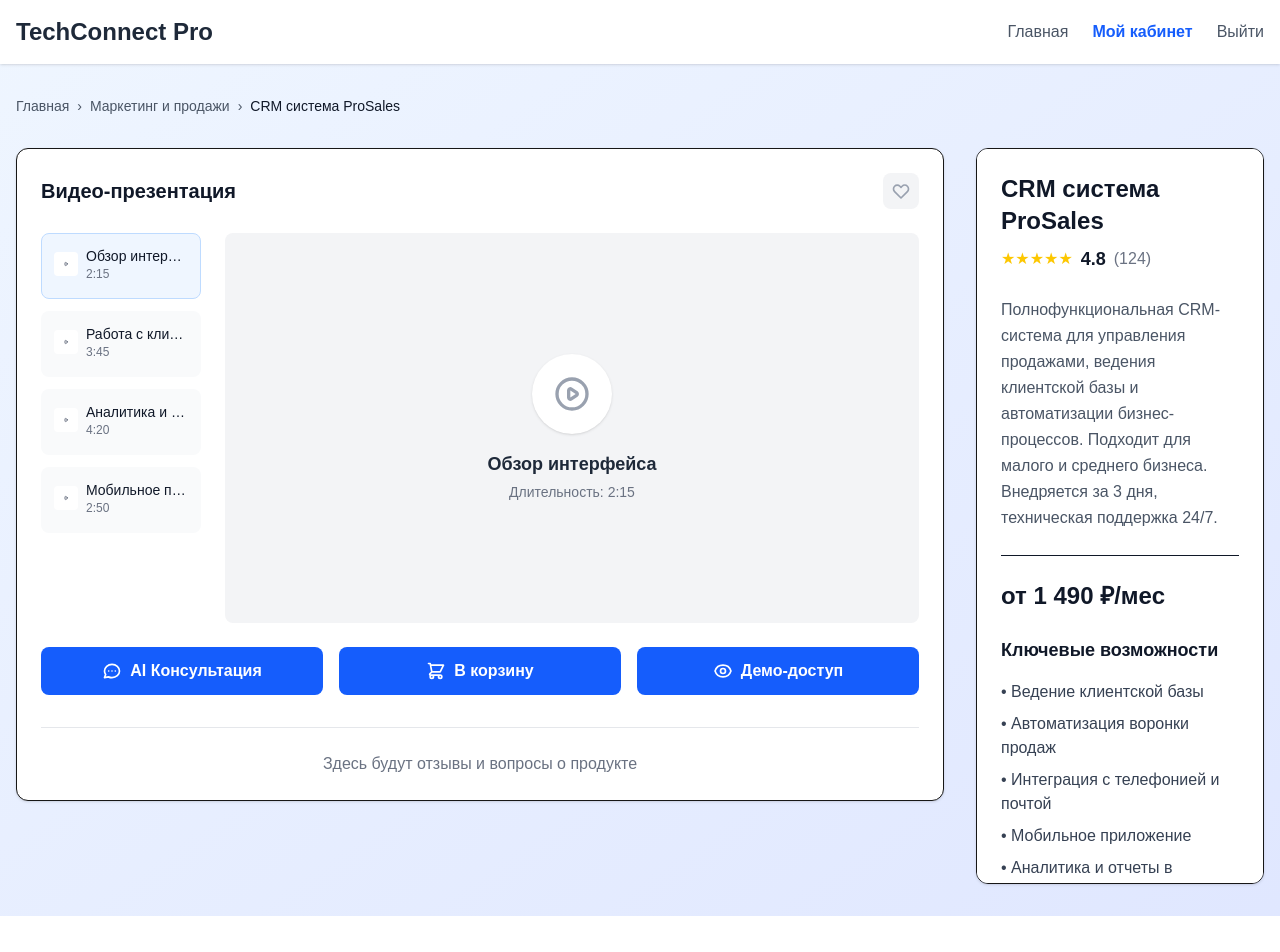
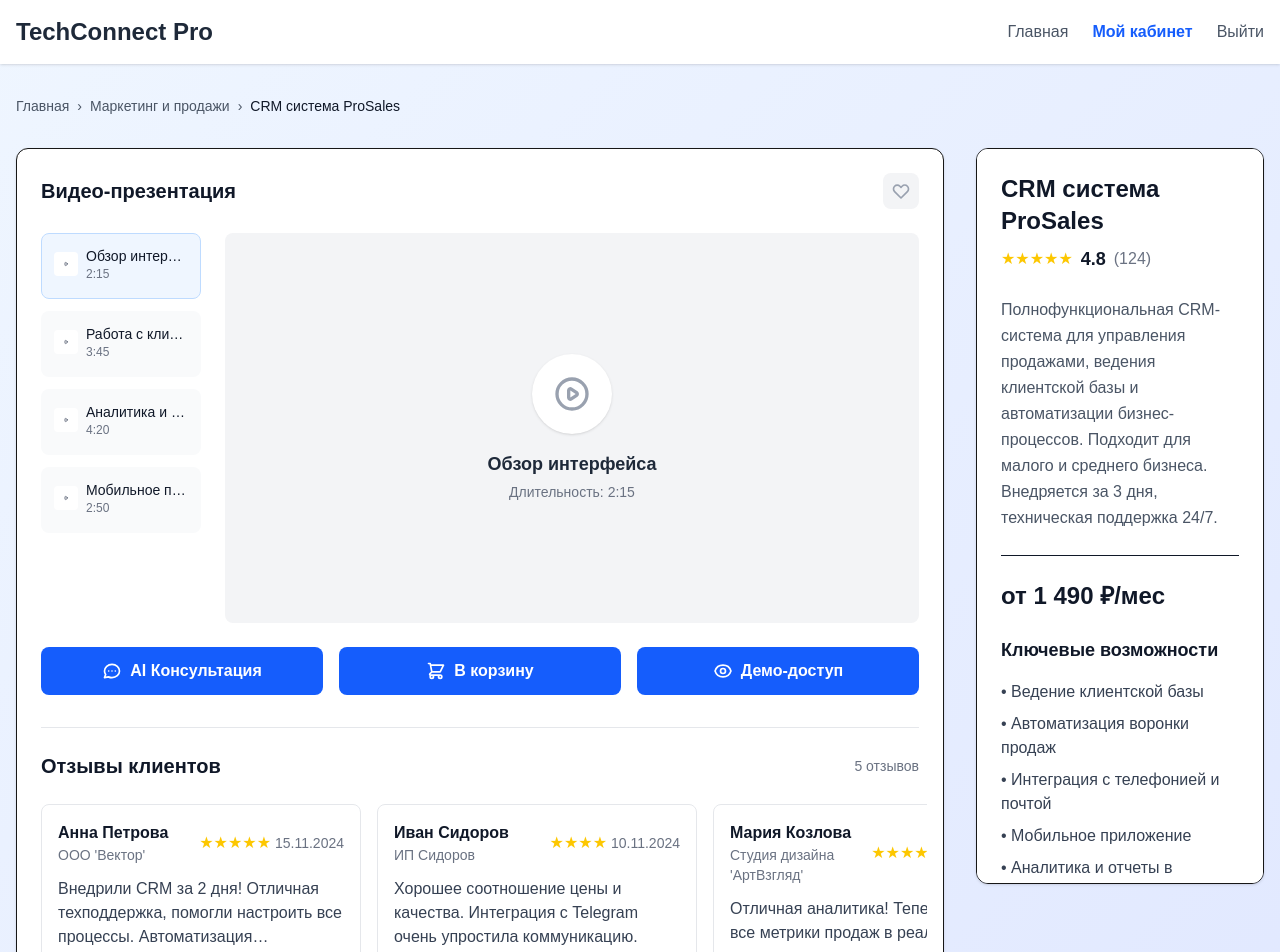
Before and after one commit to JAKLINE95/techconnect-pro, a Next.js app: page /product/1 in a window 1280 px wide. Shown: the top 952 px of the page. Before the commit the page ends 916 px from the top, so only its background shows below. Built offline with nearby package versions, Linux system fonts and the light colour scheme.

Commit message:
add horizontal scroll reviews with modal details

```diff
--- a/app/product/[id]/page.tsx
+++ b/app/product/[id]/page.tsx
@@ -51,10 +51,59 @@
   }
 ];
 
+const reviewsData = [
+  {
+    id: 1,
+    name: "Анна Петрова",
+    company: "ООО 'Вектор'",
+    rating: 5,
+    date: "15.11.2024",
+    excerpt: "Внедрили CRM за 2 дня! Отличная техподдержка, помогли настроить все процессы. Автоматизация сэкономила нам 20 часов в неделю.",
+    fullReview: "Мы искали CRM-систему несколько месяцев и остановились на ProSales. Внедрение заняло всего 2 дня - техподдержка работала практически круглосуточно. Особенно хочу отметить удобство мобильного приложения - менеджеры могут работать из anywhere. За первый месяц автоматизировали 80% рутинных задач, что сэкономило примерно 20 рабочих часов в неделю. Рекомендую!"
+  },
+  {
+    id: 2,
+    name: "Иван Сидоров",
+    company: "ИП Сидоров",
+    rating: 4,
+    date: "10.11.2024",
+    excerpt: "Хорошее соотношение цены и качества. Интеграция с Telegram очень упростила коммуникацию.",
+    fullReview: "Как индивидуальный предприниматель, я долго искал недорогое, но функциональное решение. ProSales полностью оправдал ожидания. Особенно порадовала интеграция с Telegram - все уведомления приходят сразу в мессенджер, не нужно постоянно заходить в систему. Из минусов - иногда подвисает при большом количестве одновременных операций, но техподдержка всегда помогает решить вопросы."
+  },
+  {
+    id: 3,
+    name: "Мария Козлова",
+    company: "Студия дизайна 'АртВзгляд'",
+    rating: 5,
+    date: "05.11.2024",
+    excerpt: "Отличная аналитика! Теперь видим все метрики продаж в реальном времени.",
+    fullReview: "Мы дизайн-студия, и раньше вели учет в таблицах. ProSales полностью изменил наш подход к продажам. Аналитика в реальном времени позволяет сразу видеть эффективность каждого менеджера, воронку продаж и конверсию. Внедрили SCOR-метрики - теперь точно понимаем, где теряем клиентов. За 2 месяца увеличили конверсию на 15%!"
+  },
+  {
+    id: 4,
+    name: "Дмитрий Волков",
+    company: "ООО 'ТехноПрофи'",
+    rating: 4,
+    date: "01.11.2024",
+    excerpt: "Удобный интерфейс, сотрудники быстро освоили. Email-рассылки работают стабильно.",
+    fullReview: "Внедряли систему для отдела продаж из 8 человек. Интерфейс интуитивно понятный - обучение заняло всего 1 день. Очень довольны функционалом email-рассылок: шаблоны легко настраиваются, статистика открытий и переходов помогает оптимизировать контент. Единственное, хотелось бы больше готовых интеграций с другими сервисами."
+  },
+  {
+    id: 5,
+    name: "Елена Смирнова",
+    company: "Центр обучения 'Профи'",
+    rating: 5,
+    date: "28.10.2024",
+    excerpt: "Автоворонки просто супер! Автоматизировали весь процесс ведения клиентов.",
+    fullReview: "Работаем в сфере образования, у нас длинный цикл продаж. Автоворонки в ProSales позволили автоматизировать все этапы: от первого контакта до закрытия сделки. Настроили триггерные письма, напоминания менеджерам, автоматические задачи. Клиенты больше не теряются, каждый получает своевременную коммуникацию. Результат: на 30% больше закрытых сделок за месяц!"
+  }
+];
+
 export default function ProductPage() {
   const [isAIChatOpen, setIsAIChatOpen] = useState(false);
   const [selectedVideo, setSelectedVideo] = useState(1);
   const [isFavorite, setIsFavorite] = useState(false);
+  const [selectedReview, setSelectedReview] = useState(null);
   const router = useRouter();
 
   return (
@@ -179,12 +228,48 @@
                 </button>
               </div>
 
-              {/* Место для отзывов и вопросов */}
+              {/* Блок отзывов с горизонтальным скроллом */}
               <div className="mt-8 pt-6 border-t border-gray-200">
-                <p className="text-center text-gray-500">
-                  Здесь будут отзывы и вопросы о продукте
-                </p>
+                <div className="flex justify-between items-center mb-6">
+                  <h3 className="text-xl font-semibold text-gray-900">Отзывы клиентов</h3>
+                  <span className="text-sm text-gray-500">{reviewsData.length} отзывов</span>
+                </div>
+
+                <div className="flex space-x-4 overflow-x-auto pb-4 -mx-2 px-2 scrollbar-hide">
+                  {reviewsData.map((review) => (
+                    <div
+                      key={review.id}
+                      onClick={() => setSelectedReview(review)}
+                      className="flex-shrink-0 w-80 bg-white border border-gray-200 rounded-lg p-4 cursor-pointer hover:shadow-md transition-shadow"
+                    >
+                      <div className="flex items-center justify-between mb-3">
+                        <div>
+                          <div className="font-semibold text-gray-900">{review.name}</div>
+                          <div className="text-sm text-gray-500">{review.company}</div>
+                        </div>
+                        <div className="flex items-center gap-1">
+                          <div className="flex text-yellow-400">
+                            {'★'.repeat(review.rating)}
+                          </div>
+                          <span className="text-sm text-gray-500">{review.date}</span>
+                        </div>
+                      </div>
+                      <p className="text-gray-700 line-clamp-3">{review.excerpt}</p>
+                      <div className="mt-3 text-sm text-blue-600 font-medium">
+                        Читать полностью →
+                      </div>
+                    </div>
+                  ))}
+                </div>
               </div>
+            </div>
+
+            {/* Здесь будут похожие товары */}
+            <div className="bg-white rounded-xl shadow-sm border p-6">
+              <h3 className="text-xl font-semibold text-gray-900 mb-6">Похожие товары</h3>
+              <p className="text-center text-gray-500 py-8">
+                Здесь будут карточки похожих товаров
+              </p>
             </div>
           </div>
 
@@ -287,6 +372,50 @@
           </div>
         </div>
       )}
+
+      {/* Review Detail Modal */}
+      {selectedReview && (
+        <div className="fixed inset-0 bg-black bg-opacity-50 flex items-center justify-center z-50 p-4">
+          <div className="bg-white rounded-xl w-full max-w-2xl border shadow-lg max-h-[80vh] overflow-y-auto">
+            <div className="flex justify-between items-center p-6 border-b sticky top-0 bg-white">
+              <h3 className="text-xl font-semibold text-gray-900">Отзыв клиента</h3>
+              <button
+                onClick={() => setSelectedReview(null)}
+                className="text-gray-500 hover:text-gray-700 text-2xl"
+              >
+                ×
+              </button>
+            </div>
+            <div className="p-6">
+              <div className="flex items-center justify-between mb-4">
+                <div>
+                  <div className="text-lg font-semibold text-gray-900">{selectedReview.name}</div>
+                  <div className="text-sm text-gray-500">{selectedReview.company}</div>
+                </div>
+                <div className="flex items-center gap-2">
+                  <div className="flex text-yellow-400">
+                    {'★'.repeat(selectedReview.rating)}
+                  </div>
+                  <span className="text-sm text-gray-500">{selectedReview.date}</span>
+                </div>
+              </div>
+              <div className="prose prose-gray max-w-none">
+                <p className="text-gray-700 leading-relaxed whitespace-pre-line">
+                  {selectedReview.fullReview}
+                </p>
+              </div>
+            </div>
+            <div className="p-6 border-t">
+              <button
+                onClick={() => setSelectedReview(null)}
+                className="w-full bg-blue-600 text-white py-3 rounded-lg font-semibold hover:bg-blue-700 transition-colors"
+              >
+                Закрыть
+              </button>
+            </div>
+          </div>
+        </div>
+      )}
     </div>
   );
 }
```
